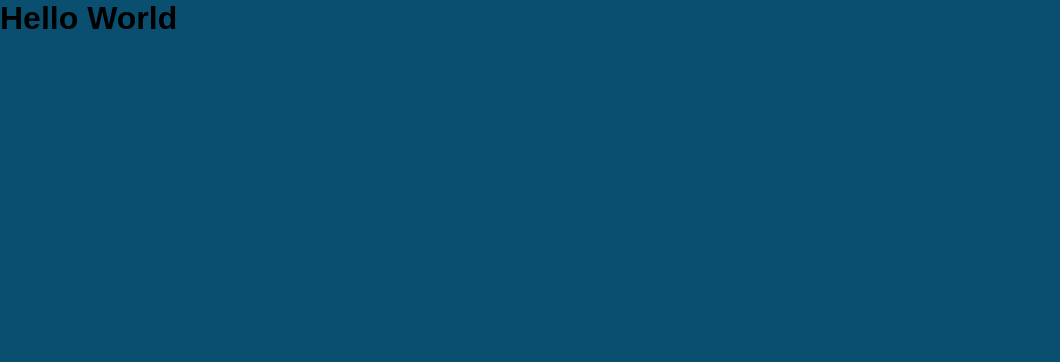
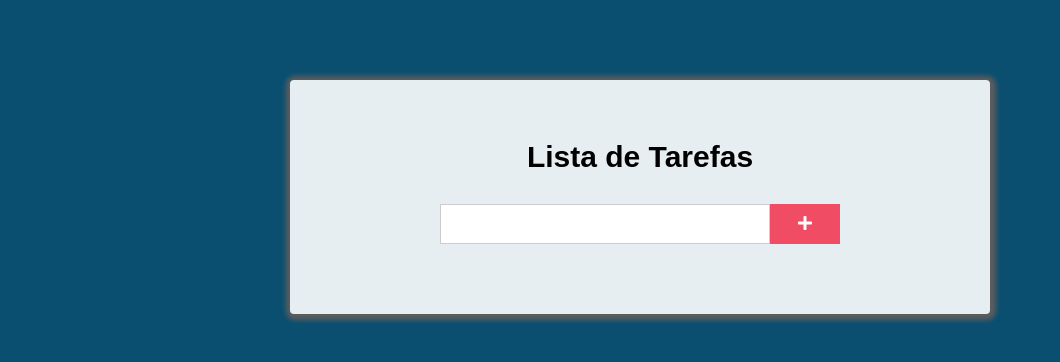
Before and after one commit to Luke0195/To-Do-List, a React (Create React App) app: page / in a window 1280 px wide. Shown: the top 362 px of the page, without its empty margins (0-1060 px from the left). Built offline with nearby package versions, Linux system fonts and the light colour scheme.

Commit message:
feat: eslizando o form

```diff
--- a/package.json
+++ b/package.json
@@ -8,6 +8,7 @@
     "@testing-library/user-event": "^12.1.10",
     "react": "^17.0.1",
     "react-dom": "^17.0.1",
+    "react-icons": "^4.1.0",
     "react-scripts": "4.0.1",
     "web-vitals": "^0.2.4"
   },
--- a/src/App.js
+++ b/src/App.js
@@ -1,8 +1,11 @@
 import React from 'react';
+import Main from './components/Main';
 import './App.css';
 
 export default function App() {
   return (
-    <h1> Hello World</h1>
+    <>
+      <Main />
+    </>
   );
 }
--- /dev/null
+++ b/src/components/Main/index.js
@@ -0,0 +1,41 @@
+import React, { Component } from 'react';
+import './styles.css';
+
+// Form
+import { FaPlus } from 'react-icons/fa';
+
+export default class Main extends Component {
+ state ={
+   novaTarefa: '',
+ }
+
+ handleChange = (event) => {
+   this.setState({
+     novaTarefa: event.target.value,
+   });
+ }
+
+ render() {
+   const { novaTarefa } = this.state;
+   return (
+     <div className="main">
+       <p>
+
+         {novaTarefa}
+       </p>
+       <h1> Lista de Tarefas</h1>
+       <form className="form">
+         <input
+           type="text"
+           onChange={this.handleChange}
+           value={novaTarefa}
+         />
+         <button type="submit">
+           <FaPlus size={16} />
+         </button>
+       </form>
+     </div>
+
+   );
+ }
+}
--- /dev/null
+++ b/src/components/Main/styles.css
@@ -0,0 +1,57 @@
+.main{
+  width: 100%;
+  max-width: 700px;
+  margin: 80px auto;
+  background: rgba(255, 255, 255, 0.9);
+  text-align: center;
+  padding: 40px 20px;
+  border-radius: 4px;
+  box-shadow: 1px 1px 5px 5px rgb(94, 93, 93);
+  animation: moveDown 2s ease-out ;
+}
+
+@keyframes moveDown{
+  0%{
+    transform:  translateY(-100px);
+  }
+
+
+  100%{
+    transform: translateY(0);
+  }
+}
+
+h1{
+  font-size:30px;
+  margin: 20px 0;
+}
+
+ .form{
+  width: 100%;
+  max-width: 400px;
+  margin: 30px auto;
+  display: flex;
+  justify-content: center;
+
+}
+
+.form input{
+  height:40px;
+  flex:1;
+  border: 1px solid #ccc;
+  padding:0 20px;
+}
+
+.form button[type="submit"]{
+  height: 40px;
+  padding:0 20px;
+  width:70px;
+  color:#fff;
+  border: 0;
+  background:#f04c64;
+  transition:  background 0.8s ease-out;
+}
+
+.form button:hover{
+  background:#c53f53;
+}
```
Also changed, not shown: .eslintrc.js, 2 other files (tests, documents, lock files or other folders).
